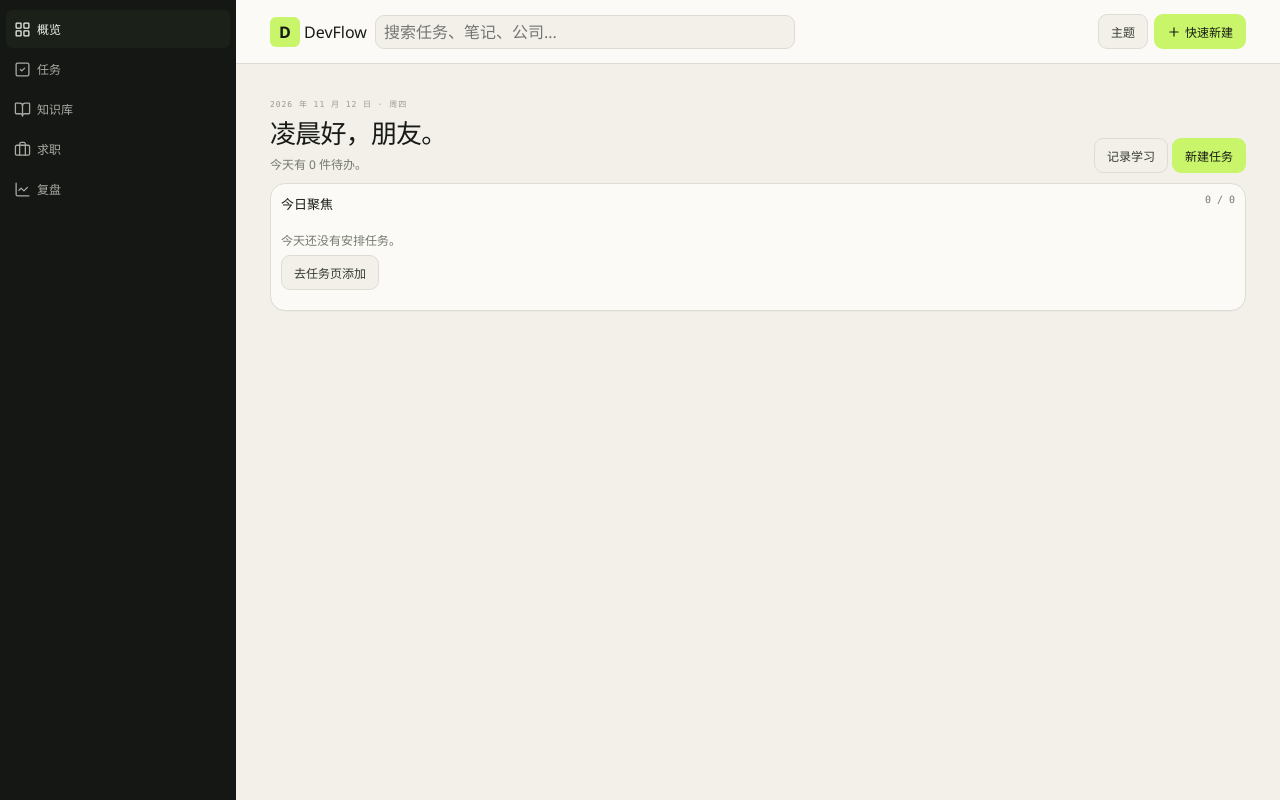
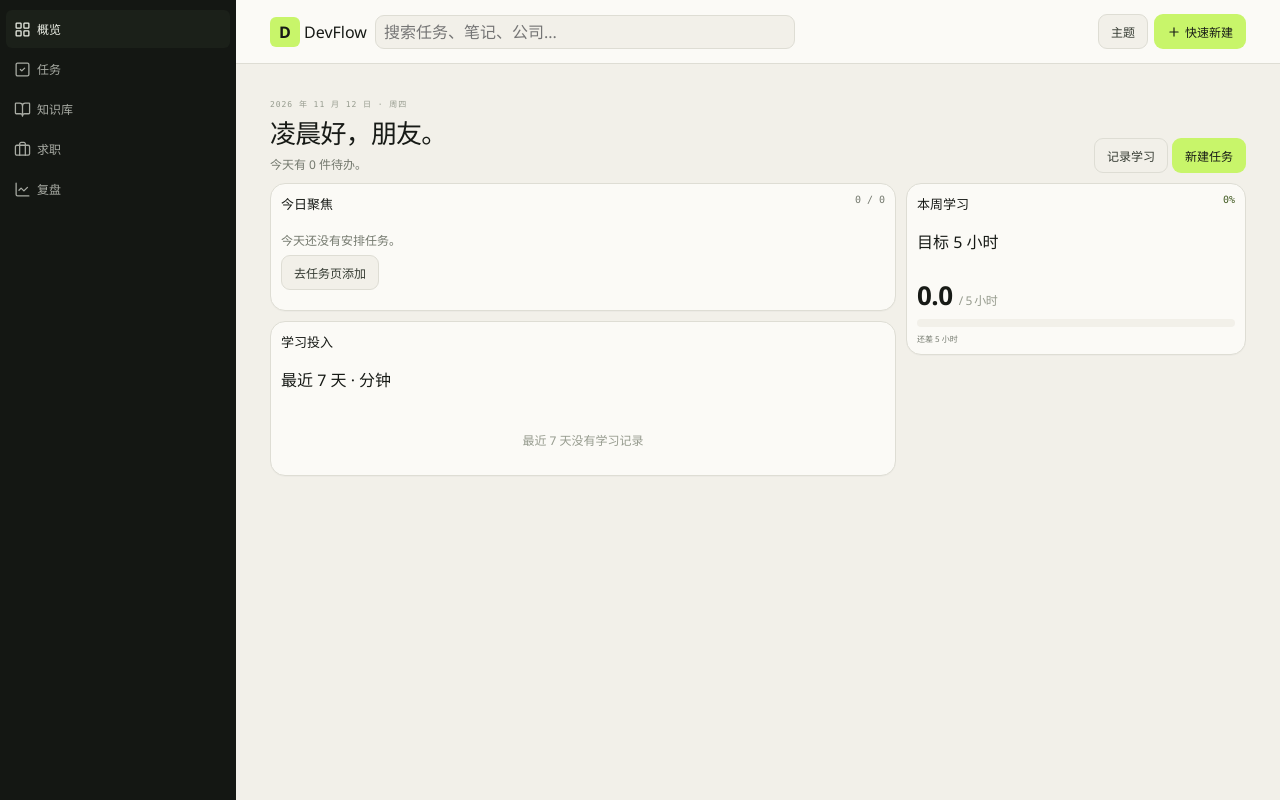
Before and after one commit to cyldstore/devflow, a Vue app in the folder devflow/: page / in a window 1280 px wide. Built offline with nearby package versions, Linux system fonts and the light colour scheme.

Commit message:
feat(overview): 本周学习目标与学习趋势图

```diff
--- /dev/null
+++ b/devflow/src/lib/chart-options.ts
@@ -0,0 +1,30 @@
+import type { EChartsOption } from 'echarts'
+import { tokenColor } from './charts'
+
+export function studyBarOption(labels: string[], minutes: number[]): EChartsOption {
+  return {
+    grid: { left: 8, right: 12, top: 16, bottom: 8, containLabel: true },
+    tooltip: { trigger: 'axis' },
+    xAxis: {
+      type: 'category',
+      data: labels,
+      axisLine: { lineStyle: { color: tokenColor('--line') } },
+      axisTick: { show: false },
+      axisLabel: { color: tokenColor('--muted'), fontSize: 10 },
+    },
+    yAxis: {
+      type: 'value',
+      splitLine: { lineStyle: { color: tokenColor('--line-soft') } },
+      axisLabel: { color: tokenColor('--muted-2'), fontSize: 10 },
+    },
+    series: [
+      {
+        type: 'bar',
+        name: '学习分钟',
+        data: minutes,
+        itemStyle: { color: tokenColor('--lime'), borderRadius: [4, 4, 0, 0] },
+        barMaxWidth: 18,
+      },
+    ],
+  }
+}
--- a/devflow/src/lib/insights.ts
+++ b/devflow/src/lib/insights.ts
@@ -1,5 +1,5 @@
 import type { Database } from './db'
-import type { Mastery, JobStage } from '@/types'
+import type { Mastery, JobStage, StudyLog } from '@/types'
 import { addDays } from './date'
 import { JOB_STAGES } from './jobs'
 
@@ -147,3 +147,24 @@ export function summarize(db: Database, days: InsightRange, today: string): Insi
     stageCounts,
   }
 }
+
+export function minutesInRange(logs: StudyLog[], start: string, end: string): number {
+  return logs
+    .filter((log) => log.date >= start && log.date <= end)
+    .reduce((sum, log) => sum + log.minutes, 0)
+}
+
+export function studyStreak(logs: StudyLog[], today: string): number {
+  const dates = new Set(logs.map((log) => log.date))
+
+  // 今天还没记录时从昨天开始数，避免早上打开就“断签”
+  let cursor = dates.has(today) ? today : addDays(today, -1)
+  let streak = 0
+
+  while (dates.has(cursor)) {
+    streak += 1
+    cursor = addDays(cursor, -1)
+  }
+
+  return streak
+}
--- a/devflow/src/pages/InsightsView.vue
+++ b/devflow/src/pages/InsightsView.vue
@@ -201,6 +201,7 @@ import { Plus } from 'lucide-vue-next'
 import AppDialog from '@/components/ui/AppDialog.vue'
 import { createStudyLog } from '@/stores/study'
 import { toast } from '@/lib/toast'
+import { studyBarOption } from '@/lib/chart-options'
 
 const RANGES: { value: InsightRange; label: string }[] = [
   { value: 7, label: '最近 7 天' },
@@ -235,38 +236,12 @@ function goTasks() {
 
 const dayLabels = computed(() => rangeDates(today, range.value).map((date) => date.slice(5)))
 
-const studyOption = computed<EChartsOption>(() => {
-  const line = tokenColor('--line')
-  const lineSoft = tokenColor('--line-soft')
-  const muted = tokenColor('--muted')
-  const faint = tokenColor('--muted-2')
-
-  return {
-    grid: { left: 8, right: 12, top: 16, bottom: 8, containLabel: true },
-    tooltip: { trigger: 'axis' },
-    xAxis: {
-      type: 'category',
-      data: dayLabels.value,
-      axisLine: { lineStyle: { color: line } },
-      axisTick: { show: false },
-      axisLabel: { color: muted, fontSize: 10 },
-    },
-    yAxis: {
-      type: 'value',
-      splitLine: { lineStyle: { color: lineSoft } },
-      axisLabel: { color: faint, fontSize: 10 },
-    },
-    series: [
-      {
-        type: 'bar',
-        name: '学习分钟',
-        data: summary.value.studySeries.map((point) => point.minutes),
-        itemStyle: { color: tokenColor('--lime'), borderRadius: [4, 4, 0, 0] },
-        barMaxWidth: 18,
-      },
-    ],
-  }
-})
+const studyOption = computed(() =>
+  studyBarOption(
+    dayLabels.value,
+    summary.value.studySeries.map((point) => point.minutes),
+  ),
+)
 
 const tasksOption = computed<EChartsOption>(() => {
   const line = tokenColor('--line')
--- a/devflow/src/pages/OverviewView.vue
+++ b/devflow/src/pages/OverviewView.vue
@@ -17,6 +17,9 @@
       </div>
     </header>
 
+    <div class="ov-grid">
+      <div class="ov-main">
+        <!-- 逾期卡片 -->
         <Card v-if="overdueTasks.length > 0" class="overdue-card">
           <header class="block-head">
             <h2 class="block-title">逾期 {{ overdueTasks.length }} 项</h2>
@@ -26,11 +29,14 @@
             <li v-for="task in overdueTasks" :key="task.id" class="overdue-row">
               <span class="overdue-title">{{ task.title }}</span>
               <time class="overdue-date" :datetime="task.date">{{ task.date }}</time>
-          <button type="button" class="overdue-move" @click="moveToToday(task)">移到今天</button>
+              <button type="button" class="overdue-move" @click="moveToToday(task)">
+                移到今天
+              </button>
             </li>
           </ul>
         </Card>
 
+        <!-- 今日聚焦卡片 -->
         <Card class="focus-card">
           <header class="block-head">
             <div>
@@ -45,7 +51,11 @@
           </div>
 
           <ul v-else class="focus-list">
-        <li v-for="task in focusTasks" :key="task.id" :class="['focus-row', { done: task.done }]">
+            <li
+              v-for="task in focusTasks"
+              :key="task.id"
+              :class="['focus-row', { done: task.done }]"
+            >
               <label class="check-wrap">
                 <input
                   class="check-input"
@@ -73,6 +83,48 @@
             </li>
           </ul>
         </Card>
+
+        <!-- 记录图表 -->
+        <Card class="chart-card">
+          <header class="side-head">
+            <div>
+              <h2 class="block-title">学习投入</h2>
+              <p class="block-sub">最近 7 天 · 分钟</p>
+            </div>
+          </header>
+
+          <BaseChart v-if="week7.kpis.studyMinutes > 0" :option="studyOption" :height="200" />
+          <p v-else class="chart-empty">最近 7 天没有学习记录</p>
+        </Card>
+      </div>
+
+      <aside class="ov-side">
+        <Card class="goal-card">
+          <header class="side-head">
+            <div>
+              <h2 class="block-title">本周学习</h2>
+              <p class="block-sub">目标 {{ goalHours }} 小时</p>
+            </div>
+            <span class="goal-percent">{{ goalPercent }}%</span>
+          </header>
+
+          <p class="goal-value">
+            {{ weekHours }}
+            <span class="goal-total">/ {{ goalHours }} 小时</span>
+          </p>
+
+          <div class="goal-bar" aria-hidden="true">
+            <span class="goal-fill" :style="{ width: `${goalPercent}%` }" />
+          </div>
+
+          <p class="goal-hint">
+            <template v-if="remainingMinutes > 0">还差 {{ remainingText }}</template>
+            <template v-else>本周目标已完成</template>
+            <template v-if="streak > 0"> · 连续 {{ streak }} 天</template>
+          </p>
+        </Card>
+      </aside>
+    </div>
   </section>
 </template>
 
@@ -84,12 +136,16 @@ import Button from '@/components/ui/Button.vue'
 import Card from '@/components/ui/Card.vue'
 import Chip from '@/components/ui/Chip.vue'
 import { localDate } from '@/lib/date'
-import { sortTasks } from '@/lib/tasks'
+import { sortTasks, startOfWeek } from '@/lib/tasks'
 import { CATEGORY_LABELS, CATEGORY_TONES } from '@/lib/task-meta'
 import { useDatabase } from '@/stores/db'
 import { rescheduleTask, toggleTask } from '@/stores/tasks'
 import { toast } from '@/lib/toast'
 import type { Task } from '@/types'
+import { minutesInRange, studyStreak, summarize } from '@/lib/insights'
+import { formatMinutes } from '@/lib/format'
+import { studyBarOption } from '@/lib/chart-options'
+import BaseChart from '@/components/ui/BaseChart.vue'
 
 const WEEKDAYS = ['周日', '周一', '周二', '周三', '周四', '周五', '周六']
 
@@ -168,6 +224,29 @@ function goLog() {
 function goTasks() {
   router.push('/tasks')
 }
+
+const weekStart = startOfWeek(today)
+
+const weekMinutes = computed(() => minutesInRange(db.studyLogs, weekStart, today))
+const weekHours = computed(() => (weekMinutes.value / 60).toFixed(1))
+const goalHours = computed(() => db.profile.weeklyGoalHours || 0)
+
+const goalPercent = computed(() => {
+  if (goalHours.value <= 0) return 0
+  return Math.min(100, Math.round((weekMinutes.value / (goalHours.value * 60)) * 100))
+})
+
+const remainingMinutes = computed(() => Math.max(0, goalHours.value * 60 - weekMinutes.value))
+const remainingText = computed(() => formatMinutes(remainingMinutes.value))
+const streak = computed(() => studyStreak(db.studyLogs, today))
+
+const week7 = computed(() => summarize(db, 7, today))
+const studyOption = computed(() =>
+  studyBarOption(
+    week7.value.studySeries.map((point) => point.date.slice(5)),
+    week7.value.studySeries.map((point) => point.minutes),
+  ),
+)
 </script>
 
 <style scoped>
@@ -416,4 +495,87 @@ h1 {
 .focus-empty p {
   margin: 0;
 }
+
+.ov-grid {
+  display: grid;
+  grid-template-columns: minmax(0, 1fr) 340px;
+  gap: var(--space-5);
+  align-items: start;
+}
+
+.ov-main,
+.ov-side {
+  display: flex;
+  flex-direction: column;
+  gap: var(--space-5);
+  min-width: 0;
+}
+
+.side-head {
+  display: flex;
+  align-items: flex-start;
+  justify-content: space-between;
+  gap: var(--space-3);
+  margin-bottom: var(--space-4);
+}
+
+.chart-card,
+.goal-card {
+  padding: var(--space-5);
+}
+
+.goal-percent {
+  font-family: var(--font-mono);
+  font-size: var(--text-xs);
+  color: var(--color-tone-lime-fg);
+}
+
+.goal-value {
+  margin: 0 0 var(--space-3);
+  font-size: var(--text-2xl);
+  font-weight: 650;
+  letter-spacing: -0.02em;
+  color: var(--color-text-strong);
+}
+
+.goal-total {
+  font-size: var(--text-sm);
+  font-weight: 400;
+  color: var(--color-text-faint);
+}
+
+.goal-bar {
+  height: 8px;
+  border-radius: var(--radius-pill);
+  background: var(--color-background);
+  overflow: hidden;
+}
+
+.goal-fill {
+  display: block;
+  height: 100%;
+  border-radius: inherit;
+  background: var(--color-accent);
+  transition: width 240ms ease;
+}
+
+.goal-hint {
+  margin: var(--space-3) 0 0;
+  font-size: var(--text-2xs);
+  color: var(--color-text-muted);
+}
+
+.chart-empty {
+  margin: 0;
+  padding: var(--space-7) 0;
+  text-align: center;
+  font-size: var(--text-sm);
+  color: var(--color-text-faint);
+}
+
+@media (max-width: 1023px) {
+  .ov-grid {
+    grid-template-columns: 1fr;
+  }
+}
 </style>
```
Lines whose indentation alone changed are shown as unchanged.
